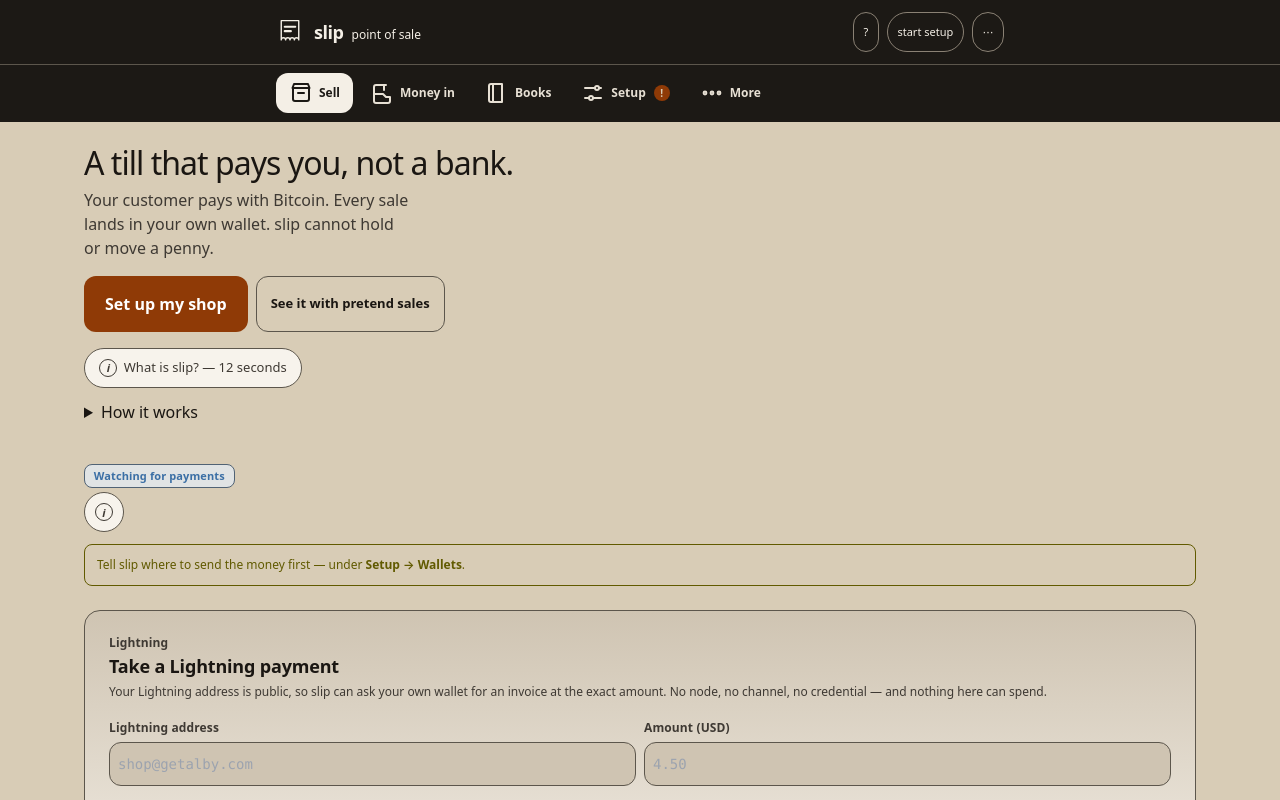
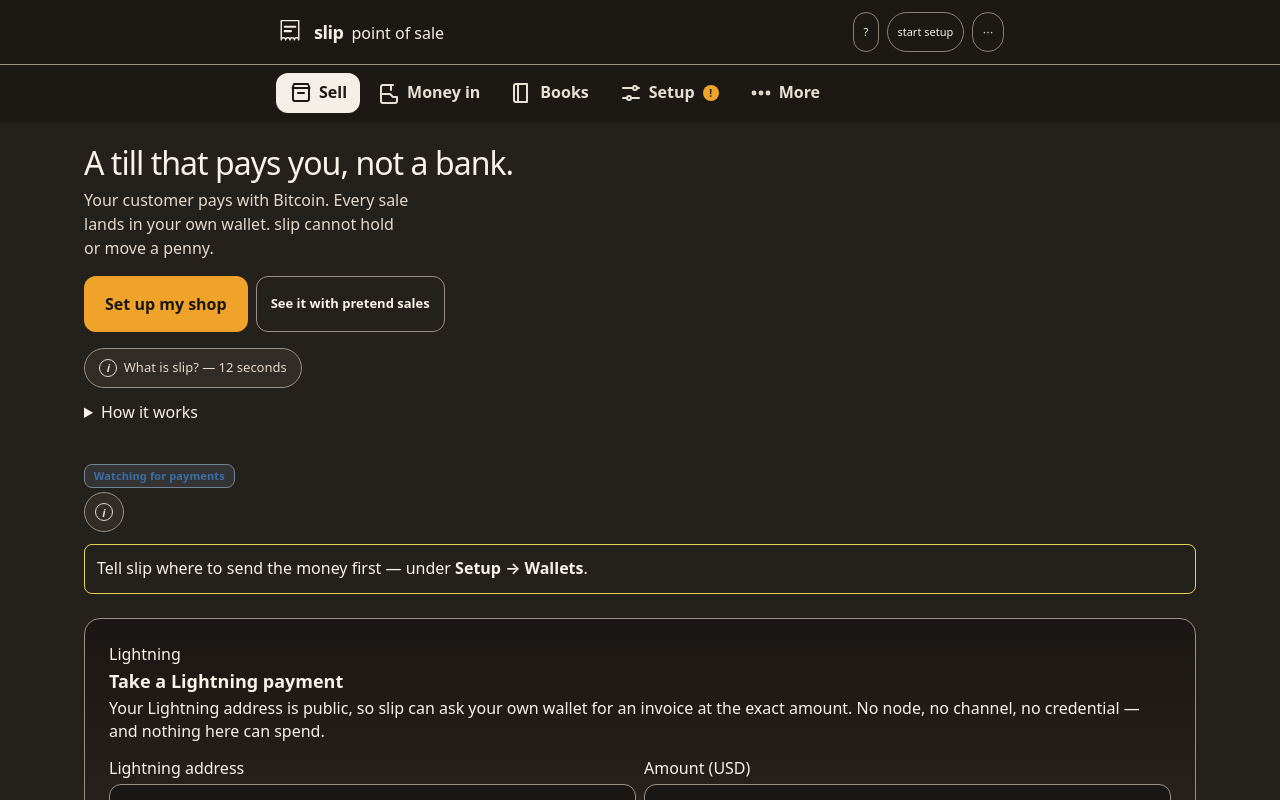
Before and after one commit to kitsboy/slip, a React (Vite) app: page / in a window 1280 px wide. Shown: the top 800 px of the page. Built offline with nearby package versions, Linux system fonts and the light colour scheme.

Commit message:
v2: dim the page so every screen can be read
The light page was a lamp and the labels were 11px grey. Setup, the demo line and the titles could not be read. The page is now a dim night, and the words are light and large on every tab.

```diff
--- a/src/App.tsx
+++ b/src/App.tsx
@@ -197,7 +197,7 @@ export default function App() {
       const light = theme === 'light';
       document
         .querySelector('meta[name="theme-color"]')
-        ?.setAttribute('content', light ? '#d8ccb6' : '#17130f');
+        ?.setAttribute('content', light ? '#24201c' : '#17130f');
     }
     try {
       saveTheme(appStore(), theme);
--- a/src/index.css
+++ b/src/index.css
@@ -638,22 +638,22 @@ button {
    --------------------------------------------------------------------------- */
 
 html[data-skin='v2'] {
-  --v2-bg: #d8ccb6;
-  --v2-card: #f7f3ec;
-  --v2-sunk: #cfc4b2;
-  --v2-raised: #f7f3ec;
-  --v2-ink: #1a1612;
-  --v2-ink-2: #3e3933;
-  --v2-edge: #5c564c;
-  --v2-line: #b7ad9e;
-  --v2-acc: #8f3a06;
-  --v2-on-acc: #ffffff;
-  --v2-good: #0b5d2a;
-  --v2-warn: #615a00;
-  --v2-bad: #a9000d;
+  --v2-bg: #24201c;
+  --v2-card: #322c26;
+  --v2-sunk: #1a1613;
+  --v2-raised: #3a342e;
+  --v2-ink: #f7f2ea;
+  --v2-ink-2: #e4d9cc;
+  --v2-edge: #9a9084;
+  --v2-line: #5c534a;
+  --v2-acc: #f0a32a;
+  --v2-on-acc: #1a1612;
+  --v2-good: #76cf8a;
+  --v2-warn: #e8d34f;
+  --v2-bad: #fb8276;
   --v2-qr-fg: #000000;
   --v2-qr-bg: #ffffff;
-  color-scheme: light;
+  color-scheme: dark;
 
   /* Type. System stack only — zero font bytes. Non-money text stays 18px or below. */
   --v2-font-ui: ui-sans-serif, system-ui, -apple-system, 'Segoe UI Variable Text', 'Segoe UI',
@@ -834,7 +834,7 @@ html[data-skin='v2']:not([data-theme='contrast']) {
 }
 
 html[data-skin='v2']:not([data-theme='dark']):not([data-theme='contrast']) {
-  --slip-accent: #8f3a06;
+  --slip-accent: #f0a32a;
 }
 
 html[data-skin='v2'][data-theme='dark'] {
@@ -1222,11 +1222,37 @@ html[data-skin='v2'] button[aria-label^='Remove '] {
 html[data-skin='v2'] .v2-demo {
   position: static;
   z-index: auto;
-  background: var(--v2-sunk);
-  color: var(--v2-ink);
-  border-bottom: 1px solid var(--v2-edge);
-  font-size: 14px;
-  line-height: 20px;
+  background: #1a1613;
+  color: #f7f2ea;
+  border-bottom: 1px solid #9a9084;
+  font-size: 16px;
+  line-height: 22px;
+  font-weight: 500;
+}
+
+/* Labels were 11px grey on a lamp. Every page uses the same readable type. */
+html[data-skin='v2'] .text-muted,
+html[data-skin='v2'] .text-secondary,
+html[data-skin='v2'] .text-xs,
+html[data-skin='v2'] .eyebrow,
+html[data-skin='v2'] [class*='text-[11px]'] {
+  color: var(--v2-ink);
+  font-size: 16px;
+  line-height: 1.45;
+  letter-spacing: 0;
+  text-transform: none;
+  font-weight: 500;
+}
+html[data-skin='v2'] .panel-title,
+html[data-skin='v2'] h1,
+html[data-skin='v2'] h2,
+html[data-skin='v2'] h3 {
+  color: var(--v2-ink);
+  letter-spacing: 0;
+  text-transform: none;
+}
+html[data-skin='v2'] .v2-price {
+  color: #e4d9cc;
 }
 html[data-skin='v2'] body {
   background-image: none;
@@ -1530,7 +1556,7 @@ html[data-skin='v2'] .v2-figure {
   letter-spacing: -0.03em;
   font-variant-numeric: tabular-nums;
   color: var(--v2-ink);
-  border-bottom: 2px solid #8f3a06;
+  border-bottom: 2px solid #f0a32a;
   width: fit-content;
 }
 html[data-skin='v2'][data-theme='dark'] .v2-figure {
@@ -1619,7 +1645,7 @@ html[data-skin='v2'] .v2-pay .figure {
   font-size: 56px;
   line-height: 1;
   letter-spacing: -0.03em;
-  border-bottom: 2px solid #8f3a06;
+  border-bottom: 2px solid #f0a32a;
   width: fit-content;
 }
 html[data-skin='v2'][data-theme='dark'] .v2-pay .figure {
@@ -1633,7 +1659,7 @@ html[data-skin='v2'] .v2-display .figure {
   font-size: 64px;
   line-height: 1;
   letter-spacing: -0.03em;
-  border-bottom: 2px solid #8f3a06;
+  border-bottom: 2px solid #f0a32a;
   width: fit-content;
   margin-inline: auto;
 }
--- a/src/main.tsx
+++ b/src/main.tsx
@@ -123,7 +123,7 @@ document.documentElement.dataset.skin = asked === 'v1' ? 'v1' : 'v2';
 if (document.documentElement.dataset.skin === 'v2') {
   const themeMeta = document.querySelector('meta[name="theme-color"]');
   const light = document.documentElement.getAttribute('data-theme') === 'light';
-  themeMeta?.setAttribute('content', light ? '#d8ccb6' : '#17130f');
+  themeMeta?.setAttribute('content', light ? '#24201c' : '#17130f');
 }
 
 /**
```
